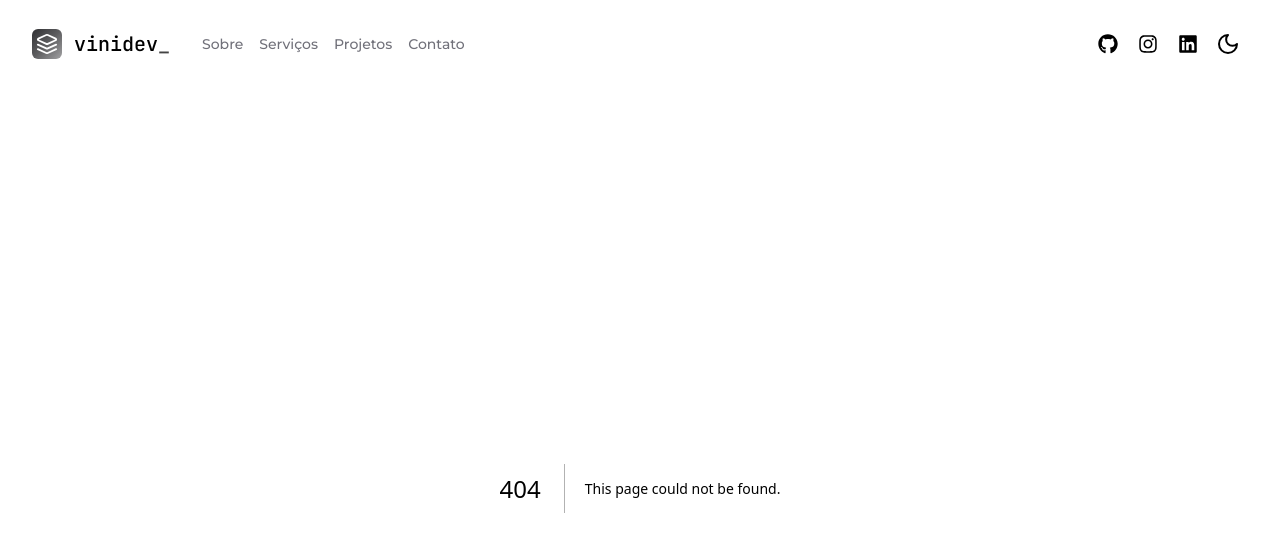
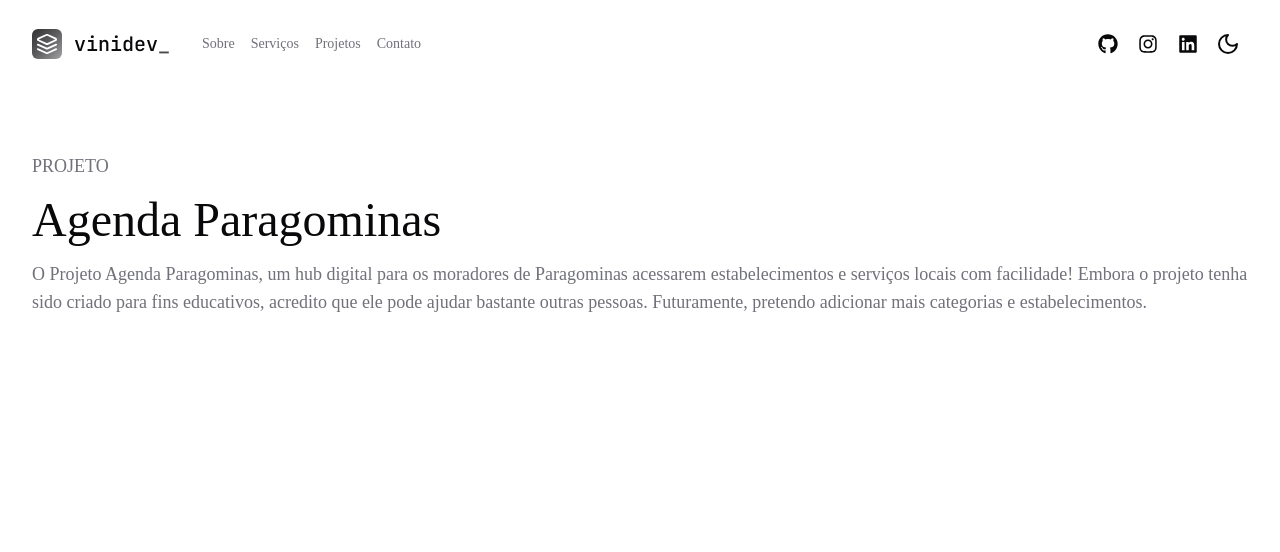
Before and after one commit to vinicius-dsr/vinidev-site, a Next.js app: page /projects/agenda-paragominas in a window 1280 px wide. Before the commit this address had no page. Shown: the top 552 px of the page. Built offline with nearby package versions, Linux system fonts and the light colour scheme.

Commit message:
feat: add project page, slug confi and data db

```diff
--- a/app/_components/Footer.tsx
+++ b/app/_components/Footer.tsx
@@ -1,7 +1,5 @@
-import { ArrowUp, ArrowUpIcon } from "lucide-react";
+import { ArrowUpIcon } from "lucide-react";
 import Link from "next/link";
-import { cn } from "../_lib/utils";
-import { buttonVariants } from "./ui/button";
 
 export default function Footer() {
   return (
--- /dev/null
+++ b/app/_data/db.ts
@@ -0,0 +1,86 @@
+export const projects = [
+  {
+    name: "Blog MDX",
+    slug: "blog-mdx",
+    imageUrl:
+      "https://utfs.io/f/FRVsZCSgds63g7pidOKi9fuI6HUAVmogTlD1bcSeQa0dwqp8",
+    tag: "Blog",
+    date: "2024",
+    description:
+      "Projeto desenvolvido por mim, no intuito de praticar e testar meus conhecimentos. A ideia é postar como artigos minhas anotações de estudos e projetos, com eu faço minhas anotações no Obsidian, achei pertinente criar uma blog que leia arquivos Markdown, para isso usei o Velite. A aplicação é construída em NextJS na versão 14, UI com Shadcn e estilização com Tailwind.",
+    links: {
+      live: "https://mdx-blog-psi.vercel.app/",
+      github: "https://github.com/vinicius-dsr/mdx-blog",
+    },
+  },
+  {
+    name: "Agenda Paragominas",
+    slug: "agenda-paragominas",
+    imageUrl:
+      "https://utfs.io/f/FRVsZCSgds63GPW7SgrGDo7E5ZMVRCJ0dpvaf26WjOg9cFNL",
+    tag: "Web Site",
+    date: "2024",
+    description:
+      "O Projeto Agenda Paragominas, um hub digital para os moradores de Paragominas acessarem estabelecimentos e serviços locais com facilidade! Embora o projeto tenha sido criado para fins educativos, acredito que ele pode ajudar bastante outras pessoas. Futuramente, pretendo adicionar mais categorias e estabelecimentos.",
+    links: {
+      live: "https://agenda-paragominas.vercel.app/",
+      github: "https://github.com/vinicius-dsr/agenda-paragominas",
+    },
+  },
+  {
+    name: "Dieta.AI",
+    slug: "dieta-ai",
+    imageUrl: "",
+    tag: "App Mobile",
+    date: "2024",
+    description:
+      "Este projeto é um aplicativo mobile desenvolvido em React Native usando Expo, que utiliza inteligência artificial para gerar dietas personalizadas para os usuários. O aplicativo se comunica com uma API que integra o Generative AI do Google para criar planos alimentares únicos e adaptados às necessidades individuais de cada pessoa.",
+    links: {
+      live: "",
+      github: "https://github.com/vinicius-dsr/dietaapp-frontend",
+    },
+  },
+  {
+    name: "Catálogo Digital",
+    slug: "catalogo-digital",
+
+    imageUrl:
+      "https://utfs.io/f/FRVsZCSgds630YETSLfbQLJ43BfdH2vZtqp81KYeurzXPaOR",
+    tag: "E-Commerce",
+    date: "2024",
+    description:
+      "Simples E-Commerce para venda de produtos de informática com pedidos feitos diretamente pelo Whatsapp.",
+    links: {
+      live: "",
+      github: "https://github.com/vinicius-dsr/catalogo-app",
+    },
+  },
+  {
+    name: "Cardápio Digital",
+    slug: "cardapio-digital",
+    imageUrl:
+      "https://utfs.io/f/FRVsZCSgds63wrJw7SCKnrjqaFm6TNG0kl5Avt4PgZy1wBVu",
+    tag: "E-Commerce",
+    date: "2024",
+    description:
+      "Cardápio digital desenvolvido em HTML, Tailwind CSS e JavaScript. Um simples sistema de cardápio de um restaurante, com pedidos feitos diretamente pelo Whatsapp.",
+    links: {
+      live: "https://cardapio-digital-sable.vercel.app/",
+      github: "https://github.com/vinicius-dsr/cardapio-digital",
+    },
+  },
+  {
+    name: "Reis & Reis - Advocacia",
+    slug: "reis-reis-advocacia",
+    imageUrl:
+      "https://utfs.io/f/FRVsZCSgds63zo4X147PpFSchIKjQxHXruADbyBiGvaMq17s",
+    tag: "Lading Page",
+    date: "2024",
+    description:
+      "Prototipação de uma lading page para o projeto de advocacia de Reis & Reis.",
+    links: {
+      live: "",
+      github: "",
+    },
+  },
+];
--- a/app/_sections/Projects.tsx
+++ b/app/_sections/Projects.tsx
@@ -9,26 +9,30 @@ const projects = {
   subtitle: "Conheça um pouco do meu trabalho",
   projectList: [
     {
+      name: "Agenda Paragominas",
+      imageURL:
+        "https://utfs.io/f/FRVsZCSgds63GPW7SgrGDo7E5ZMVRCJ0dpvaf26WjOg9cFNL",
+      tag: "Web App",
+      date: "2024",
+    },
+    {
       name: "Blog MDX",
-      imageURL: "/project-blog.png",
+      imageURL:
+        "https://utfs.io/f/FRVsZCSgds63g7pidOKi9fuI6HUAVmogTlD1bcSeQa0dwqp8",
       tag: "Blog",
       date: "2024",
     },
     {
       name: "Reis & Reis - Advocacia",
-      imageURL: "/project-adv.png",
+      imageURL:
+        "https://utfs.io/f/FRVsZCSgds63zo4X147PpFSchIKjQxHXruADbyBiGvaMq17s",
       tag: "Lading Page",
       date: "2024",
     },
     {
       name: "Catálogo Digital",
-      imageURL: "/project-catalogo.png",
-      tag: "E-Commerce",
-      date: "2024",
-    },
-    {
-      name: "Cardápio Digital",
-      imageURL: "/project-cardapio.png",
+      imageURL:
+        "https://utfs.io/f/FRVsZCSgds630YETSLfbQLJ43BfdH2vZtqp81KYeurzXPaOR",
       tag: "E-Commerce",
       date: "2024",
     },
@@ -74,7 +78,7 @@ export default function Projects() {
           <ArrowRight className="h-5 w-5" />
         </div>
         <Link
-          href=""
+          href="/projects"
           className={cn(
             buttonVariants({ variant: "outline", size: "lg" }),
             "rounded-full py-6 text-base font-medium",
--- a/app/layout.tsx
+++ b/app/layout.tsx
@@ -4,9 +4,14 @@ import { cn } from "@/app/_lib/utils";
 import { Analytics } from "@vercel/analytics/react";
 import { SpeedInsights } from "@vercel/speed-insights/next";
 import type { Metadata } from "next";
-import { JetBrains_Mono, Montserrat } from "next/font/google";
+import { JetBrains_Mono, Montserrat, Outfit } from "next/font/google";
 import "./globals.css";
 
+const outfit = Outfit({
+  subsets: ["latin"],
+  variable: "--font-outfit",
+  weight: ["100", "200", "300", "400", "500", "600", "700", "800", "900"],
+});
 const montserrat = Montserrat({
   subsets: ["latin"],
   variable: "--font-montserrat",
@@ -22,6 +27,7 @@ export const jetBrains = JetBrains_Mono({
 export const metadata: Metadata = {
   title: {
     default: "Vinícius Reis - Front-end Developer",
+    // biome-ignore lint/style/noUnusedTemplateLiteral: <explanation>
     template: `%s | Vinícius Reis`,
   },
   icons: {
--- /dev/null
+++ b/app/projects/[slug]/page.tsx
@@ -0,0 +1,28 @@
+"use client";
+
+import { projects } from "@/app/_data/db";
+import { useParams } from "next/navigation";
+
+export default function ProjectPage() {
+  const { slug } = useParams();
+
+  const project = projects.find((project) => project.slug === slug);
+
+  if (!project) {
+    return <div>Project not found</div>;
+  }
+
+  return (
+    <div className="container mx-auto max-w-screen-xl py-16">
+      <div className="flex flex-col gap-4">
+        <h3 className="text-base font-medium uppercase text-muted-foreground md:text-lg">
+          Projeto
+        </h3>
+        <h1 className="mb-5 text-3xl font-medium md:mb-0 md:text-5xl">
+          {project.name}
+        </h1>
+        <p className="text-lg text-muted-foreground">{project.description}</p>
+      </div>
+    </div>
+  );
+}
--- /dev/null
+++ b/app/projects/page.tsx
@@ -0,0 +1,46 @@
+import Image from "next/image";
+import Footer from "../_components/Footer";
+import { projects } from "../_data/db";
+
+export default function ProjectPage() {
+  return (
+    <div className="relative h-[80vh] w-full bg-background">
+      <div className="absolute bottom-0 left-0 right-0 top-0 z-0 bg-[linear-gradient(to_right,#4f4f4f2e_1px,transparent_1px),linear-gradient(to_bottom,#4f4f4f2e_1px,transparent_1px)] bg-[size:14px_24px] [mask-image:radial-gradient(ellipse_60%_50%_at_50%_0%,#000_70%,transparent_100%)]"></div>
+      <div className="container relative mx-auto max-w-screen-xl py-16">
+        <div className="flex flex-col gap-4">
+          <h3 className="text-base font-medium uppercase text-muted-foreground md:text-lg">
+            Meus projetos
+          </h3>
+          <h1 className="text-3xl font-medium md:mb-0 md:text-5xl">
+            Conheça um pouco do meu trabalho
+          </h1>
+          <div className="grid grid-cols-1 gap-7 py-5 md:grid-cols-2">
+            {projects.map((project) => (
+              <div key={project.name} className="flex flex-col gap-4">
+                <Image
+                  alt={project.name}
+                  src={project.imageUrl}
+                  width={500}
+                  height={500}
+                  quality={100}
+                  className="mt-5 h-auto w-full bg-contain"
+                />
+                <h3 className="text-xl font-medium">{project.name}</h3>
+                <hr />
+                <div className="flex items-center justify-between">
+                  <span className="rounded-full border border-black/5 bg-neutral-100 px-3 py-1.5 text-base text-primary transition-all ease-in hover:cursor-pointer hover:bg-neutral-200 dark:border-white/5 dark:bg-neutral-900 dark:hover:bg-neutral-800">
+                    {project.tag}
+                  </span>
+                  <p className="font-medium">
+                    {project.date ? project.date : "Sem data"}
+                  </p>
+                </div>
+              </div>
+            ))}
+          </div>
+        </div>
+      </div>
+      <Footer />
+    </div>
+  );
+}
--- a/next.config.mjs
+++ b/next.config.mjs
@@ -1,4 +1,8 @@
 /** @type {import('next').NextConfig} */
-const nextConfig = {};
+const nextConfig = {
+	images: {
+		remotePatterns: [{ hostname: "utfs.io" }],
+	},
+};
 
 export default nextConfig;
--- a/tailwind.config.ts
+++ b/tailwind.config.ts
@@ -20,7 +20,7 @@ const config = {
     },
     extend: {
       fontFamily: {
-        sans: ["var(--font-montserrat)", ...fontFamily.sans],
+        sans: ["var(--font-outfit)", ...fontFamily.sans],
         mono: ["var(--font-jetbrains)", ...fontFamily.mono],
       },
       colors: {
```
